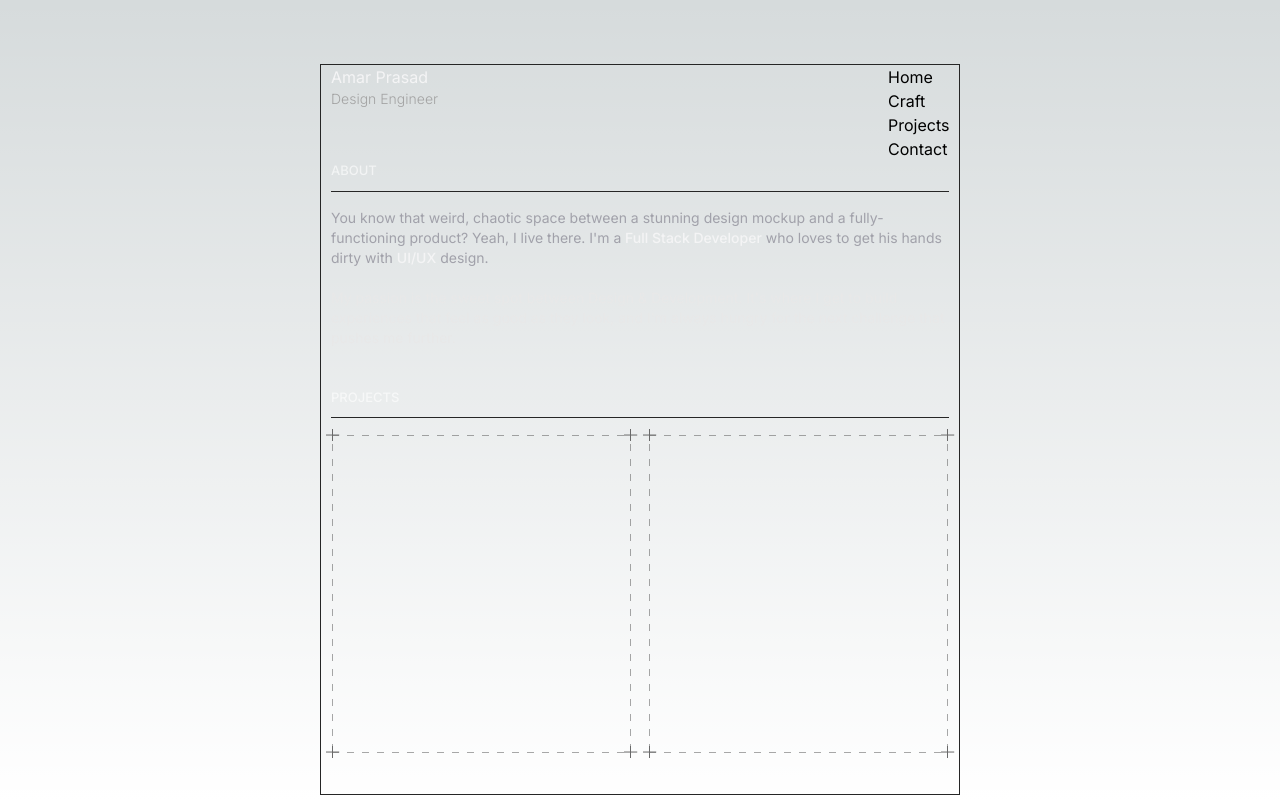
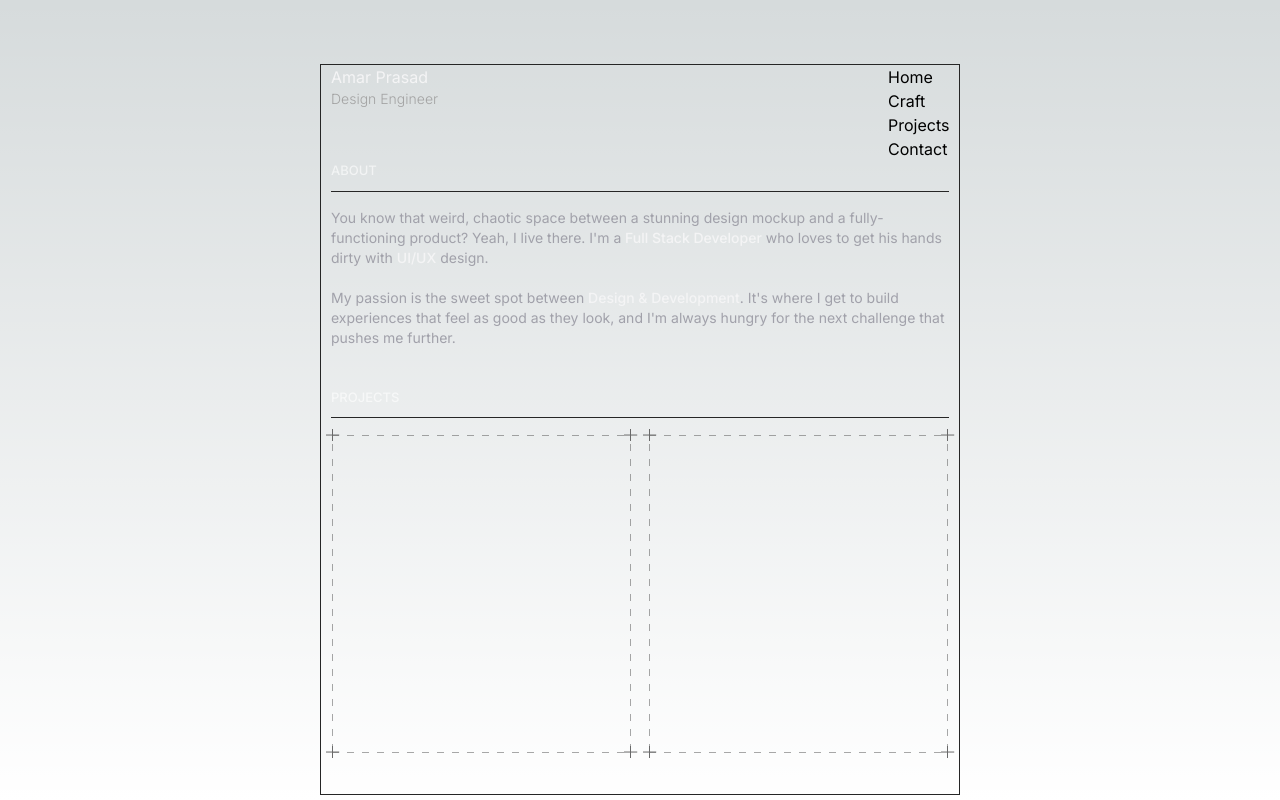
Before and after one commit to Amarprasad33/portfolio, a Next.js app: page /v2 in a window 1280 px wide. Built offline with nearby package versions, Linux system fonts and the light colour scheme.

Commit message:
why bro why

```diff
--- a/src/app/v2/page.tsx
+++ b/src/app/v2/page.tsx
@@ -22,7 +22,7 @@ export default function PortfolioV2() {
           <p className="text-zinc-400">You know that weird, chaotic space between a stunning design mockup and a fully-functioning product? Yeah, I live there. I&apos;m a
             <span className="text-zinc-100 font-medium"> Full Stack Developer</span> who loves to get his hands dirty with <span className="text-zinc-100 font-medium">UI/UX</span> design.</p>
 
-          <p>My passion is the sweet spot between Design & Development. It&apos;s where I get to build experiences that feel as good as they look, and I&apos;m always hungry for the next challenge that pushes me further.</p>
+          <p className="text-zinc-400">My passion is the sweet spot between <span className="text-zinc-100 font-medium">Design & Development</span>. It&apos;s where I get to build experiences that feel as good as they look, and I&apos;m always hungry for the next challenge that pushes me further.</p>
         </div>
 
         <div className="flex flex-col mb-10">
@@ -32,8 +32,6 @@ export default function PortfolioV2() {
             <ProjectCard />
             <ProjectCard />
           </div>
-
-
 
         </div>
 
```
